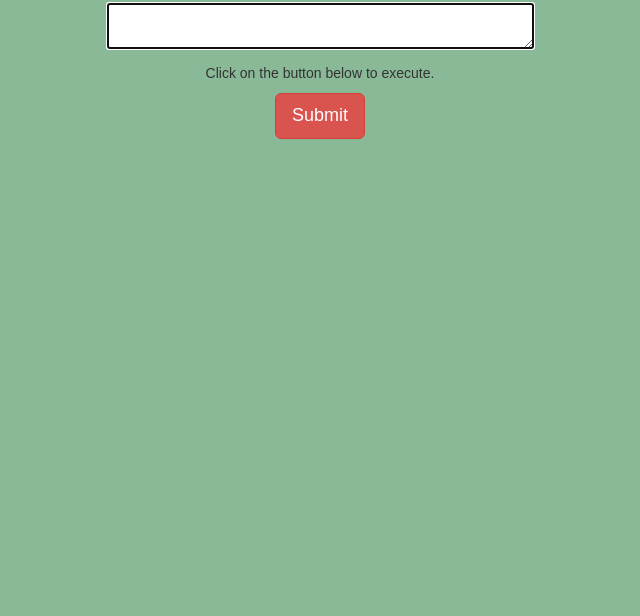
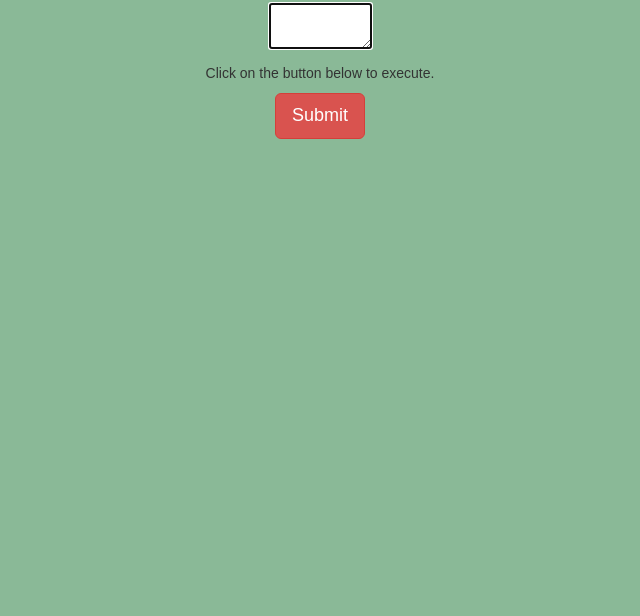
Before and after one commit to briandooley/fh_mysql, a plain HTML site: page client/default/index.html in a window 1280 px wide. Shown: the part 184-800 px from the top of the page, without its empty margins (320-960 px from the left). Drawn offline with nearby package versions, Linux system fonts and the light colour scheme; files whose address does not match are found by name.

Commit message:
update file /client/default/index.html

```diff
--- a/client/default/index.html
+++ b/client/default/index.html
@@ -23,7 +23,7 @@
 		<p></p>
 
 		<form>
-			<textarea rows="2" cols="50" autofocus maxlength="200" required wrap="soft" id="sqlquery"></textarea>
+			<textarea rows="2" cols="10" autofocus maxlength="200" required wrap="soft" id="sqlquery"></textarea>
 
 <!--			Query: <input type="text" name="sqlquery" size="300"> -->
 		</form>
```
